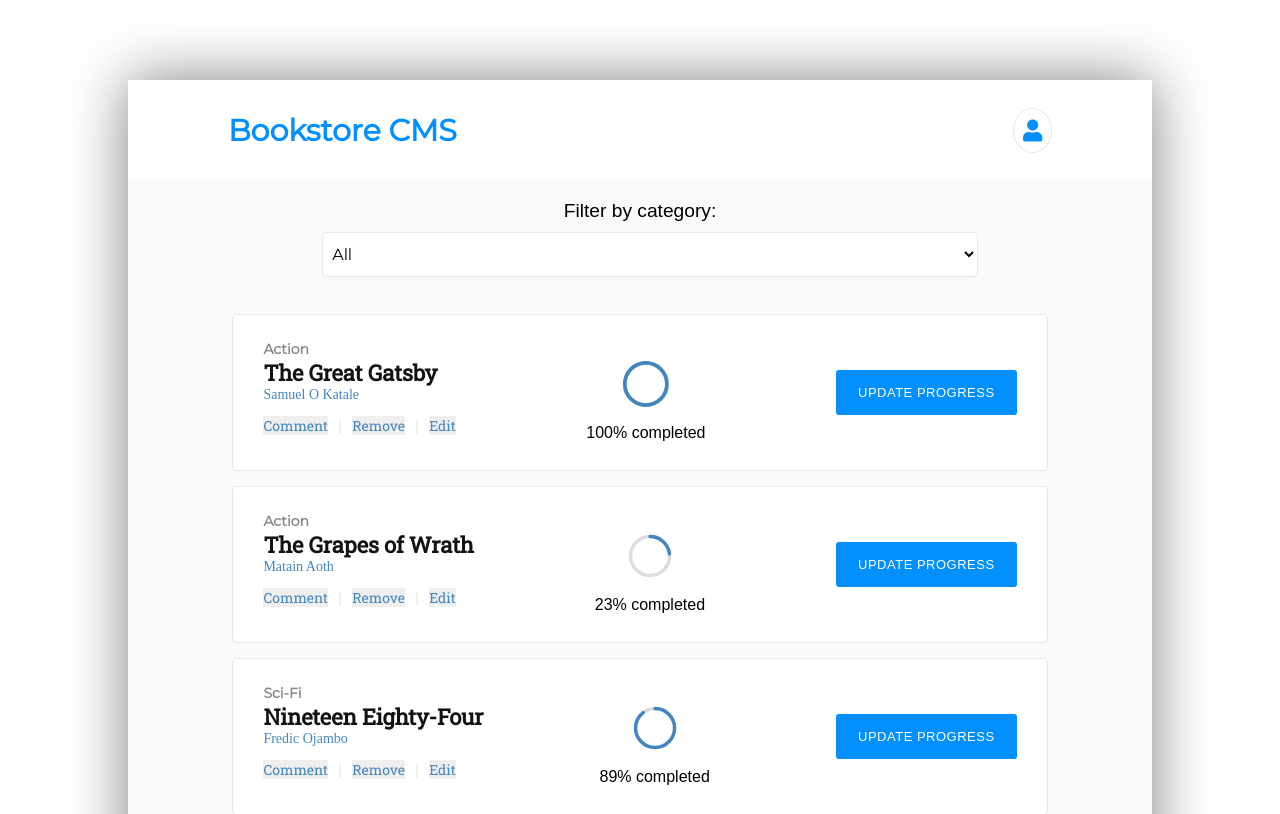
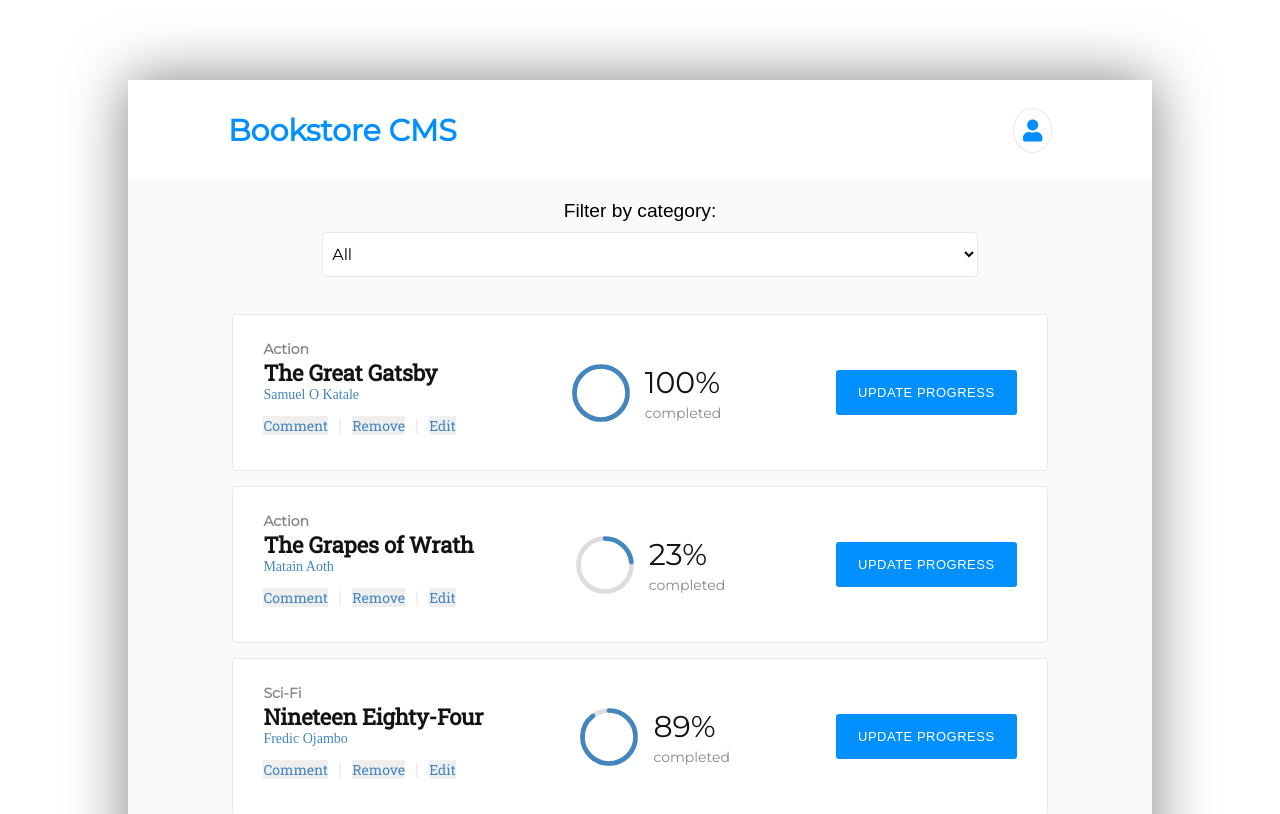
Before and after one commit to kvnlay/magic-bookstore, a React (Create React App) app: page / in a window 1280 px wide. Shown: the top 814 px of the page. Built offline with nearby package versions, Linux system fonts and the light colour scheme.

Commit message:
More Progress styling

```diff
--- a/src/components/App.css
+++ b/src/components/App.css
@@ -206,10 +206,16 @@ body {
 
 /* ============= Progress =======================*/
 
+.status {
+  display: flex;
+  justify-content: center;
+  align-items: center;
+}
+
 .circular-chart {
   display: block;
   margin: 10px auto;
-  width: 40%;
+  width: 60px;
   height: 60px;
 }
 
@@ -226,6 +232,29 @@ body {
   fill: none;
   stroke-width: 2.8;
   stroke-linecap: round;
+}
+
+.progress-status {
+  margin-left: 14px;
+  font-family: Montserrat;
+  font-weight: normal;
+  font-style: normal;
+  font-stretch: normal;
+  line-height: normal;
+  letter-spacing: normal;
+  color: #121212;
+  text-align: left;
+}
+
+.percent-complete {
+  height: 39px;
+  font-size: 30px;
+}
+
+.completed {
+  height: 18px;
+  opacity: 0.5;
+  font-size: 14px;
 }
 
 @keyframes progress {
--- a/src/components/ProgressBar.js
+++ b/src/components/ProgressBar.js
@@ -2,6 +2,7 @@ import React from 'react';
 import PropTypes from 'prop-types';
 
 const ProgressBar = ({ progress }) => (
+  <div className="status">
     <div>
       <svg className="circular-chart" viewBox="0 0 36 36">
         <path
@@ -24,7 +25,14 @@ const ProgressBar = ({ progress }) => (
           a 15.9155 15.9155 0 0 1 0 -31.831"
         />
       </svg>
-    <p>{`${progress}% completed`}</p>
+    </div>
+    <div className="progress-status">
+      <p className="percent-complete">
+        {progress}
+      %
+      </p>
+      <span className="completed">completed</span>
+    </div>
   </div>
 );
 
```
Lines whose indentation alone changed are shown as unchanged.
